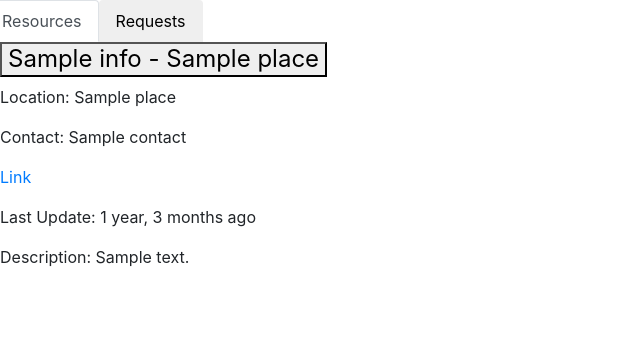
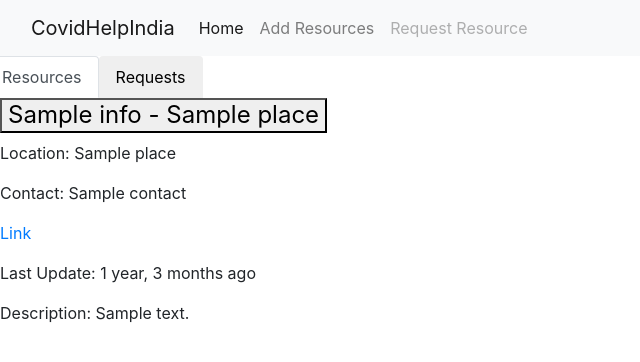
Before and after one commit to avaakash/Covid-Resources, a Django app: template templates/home.html in a window 1280 px wide. Shown: the top 362 px of the page, without its empty margins (0-640 px from the left). Run offline with Django 3.2, Linux system fonts and the light colour scheme; the template is opened without the code that fills it: most values are stand-ins (such as "Sample title", 1, 10 or a date in 2020); some libraries are stand-ins or nearby versions.

Commit message:
added navbar

```diff
--- a/templates/base.html
+++ b/templates/base.html
@@ -8,8 +8,8 @@
 </head>
 
 <body>
+    {% include 'navbar.html' %}
     {% block content %}{% endblock content %}
-
 
     <script src="{% static 'js/jquery.js' %}"></script>
     <script src="{% static 'js/popper.js' %}"></script>
--- /dev/null
+++ b/templates/navbar.html
@@ -0,0 +1,25 @@
+<nav class="navbar navbar-expand-lg navbar-light bg-light">
+  <div class="container-fluid">
+    <a class="navbar-brand" href="{% url 'home' %}">CovidHelpIndia</a>
+    <button class="navbar-toggler" type="button" data-bs-toggle="collapse" data-bs-target="#navbarSupportedContent" aria-controls="navbarSupportedContent" aria-expanded="false" aria-label="Toggle navigation">
+      <span class="navbar-toggler-icon"></span>
+    </button>
+    <div class="collapse navbar-collapse" id="navbarSupportedContent">
+      <ul class="navbar-nav me-auto mb-2 mb-lg-0">
+        <li class="nav-item">
+          <a class="nav-link active" aria-current="page" href="{% url 'home' %}">Home</a>
+        </li>
+        <li class="nav-item">
+          <a class="nav-link" href="{% url 'add_resource' %}">Add Resources</a>
+        </li>
+        <li class="nav-item">
+          <a class="nav-link disabled" href="{% url 'request_resources' %}" tabindex="-1">Request Resource</a>
+        </li>
+      </ul>
+      {% comment %} <form class="d-flex">
+        <input class="form-control me-2" type="search" placeholder="Search" aria-label="Search">
+        <button class="btn btn-outline-success" type="submit">Search</button>
+      </form> {% endcomment %}
+    </div>
+  </div>
+</nav>
```
Also changed, not shown: templates/add_resources.html (+20 -7 lines).
